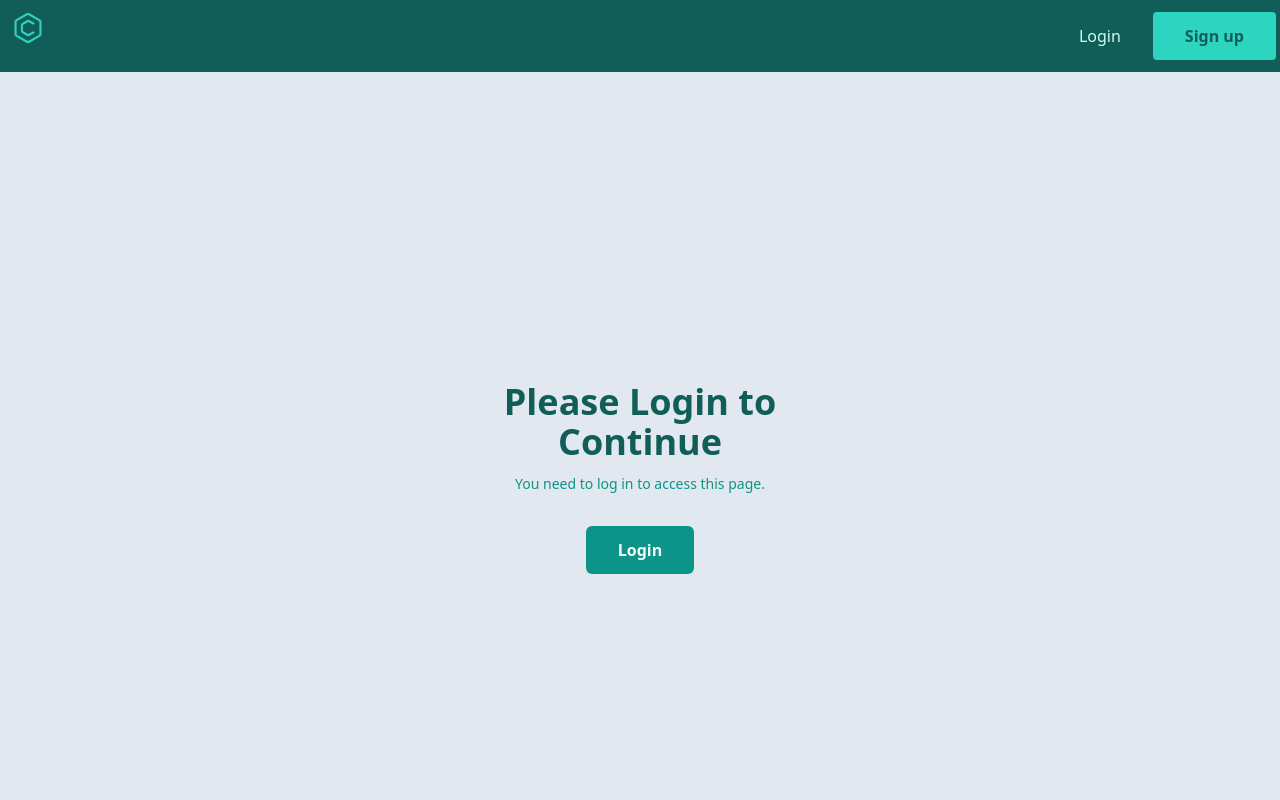
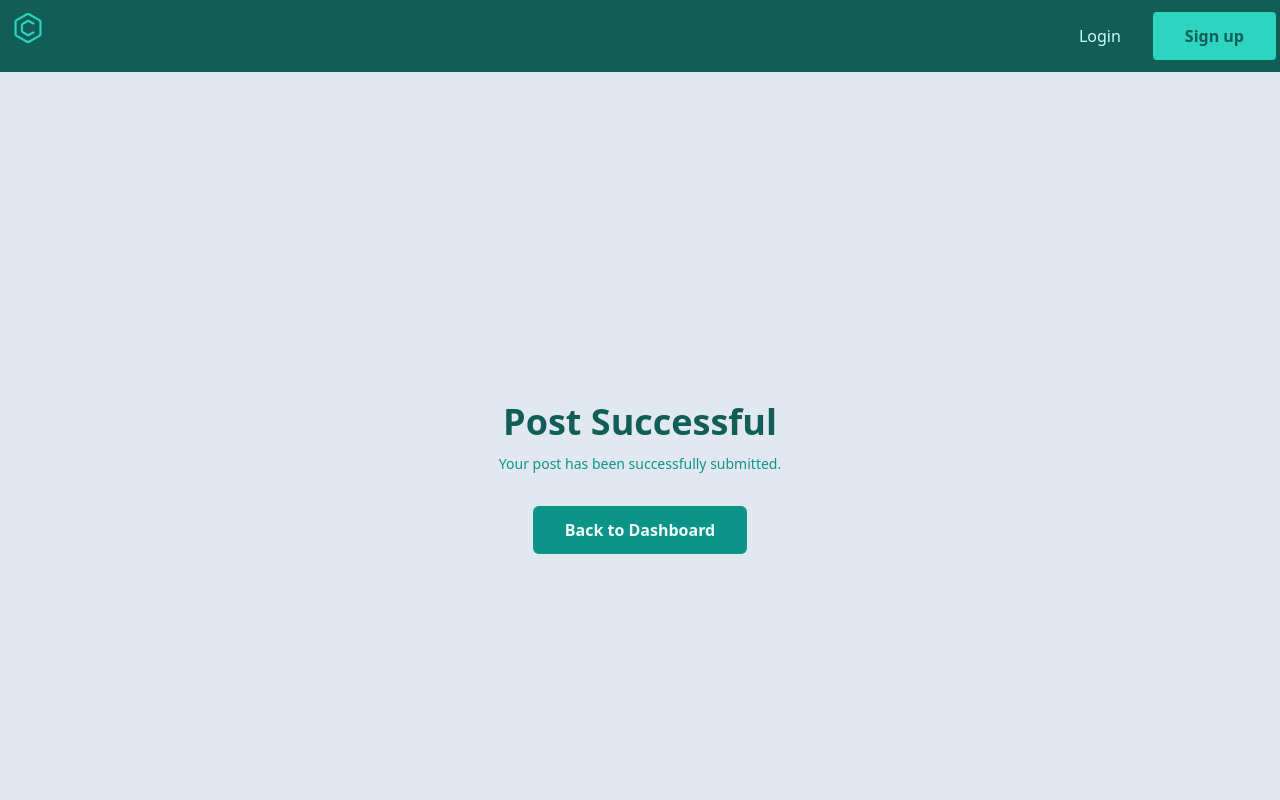
Before and after one commit to Lusanco/PalitasPR, a Svelte app in the folder frontend/: page /test in a window 1280 px wide. Shown: the top 800 px of the page. Built offline with nearby package versions, Linux system fonts and the light colour scheme.

Commit message:
Reviewed PostConfirmation

```diff
--- a/frontend/src/App.svelte
+++ b/frontend/src/App.svelte
@@ -41,7 +41,7 @@
       <!-- <Route path="/promote-service" component={PromoteService} /> -->
 
       <!-- Testing Layout/Route/Component Currently Work On -->
-      <Route path="/test" component={ConfirmLogin} />
+      <Route path="/test" component={PostConfirmation} />
     </Router>
   </Main>
   <Footer />
--- a/frontend/src/routes/PostConfirmation.svelte
+++ b/frontend/src/routes/PostConfirmation.svelte
@@ -4,10 +4,14 @@
   }
 </script>
 
-  <div class="flex flex-col items-center justify-center h-full max-w-md min-h-screen p-6 m-auto text-teal-800 rounded-md sm:p-10">
+<div
+  class="flex flex-col items-center justify-center h-full max-w-md min-h-screen p-6 m-auto text-teal-800 rounded-md sm:p-10"
+>
   <div class="mb-8 text-center">
     <h1 class="my-3 text-4xl font-bold">Post Successful</h1>
-      <p class="text-sm text-teal-600">Your post has been successfully submitted.</p>
+    <p class="text-sm text-teal-600">
+      Your post has been successfully submitted.
+    </p>
   </div>
   <div class="space-y-2">
     <button
@@ -15,7 +19,7 @@
       type="button"
       class="w-full px-8 py-3 font-semibold bg-teal-600 rounded-md text-teal-50"
     >
-        Continue Browsing
+      Back to Dashboard
     </button>
   </div>
 </div>
```
Lines whose indentation alone changed are shown as unchanged.
